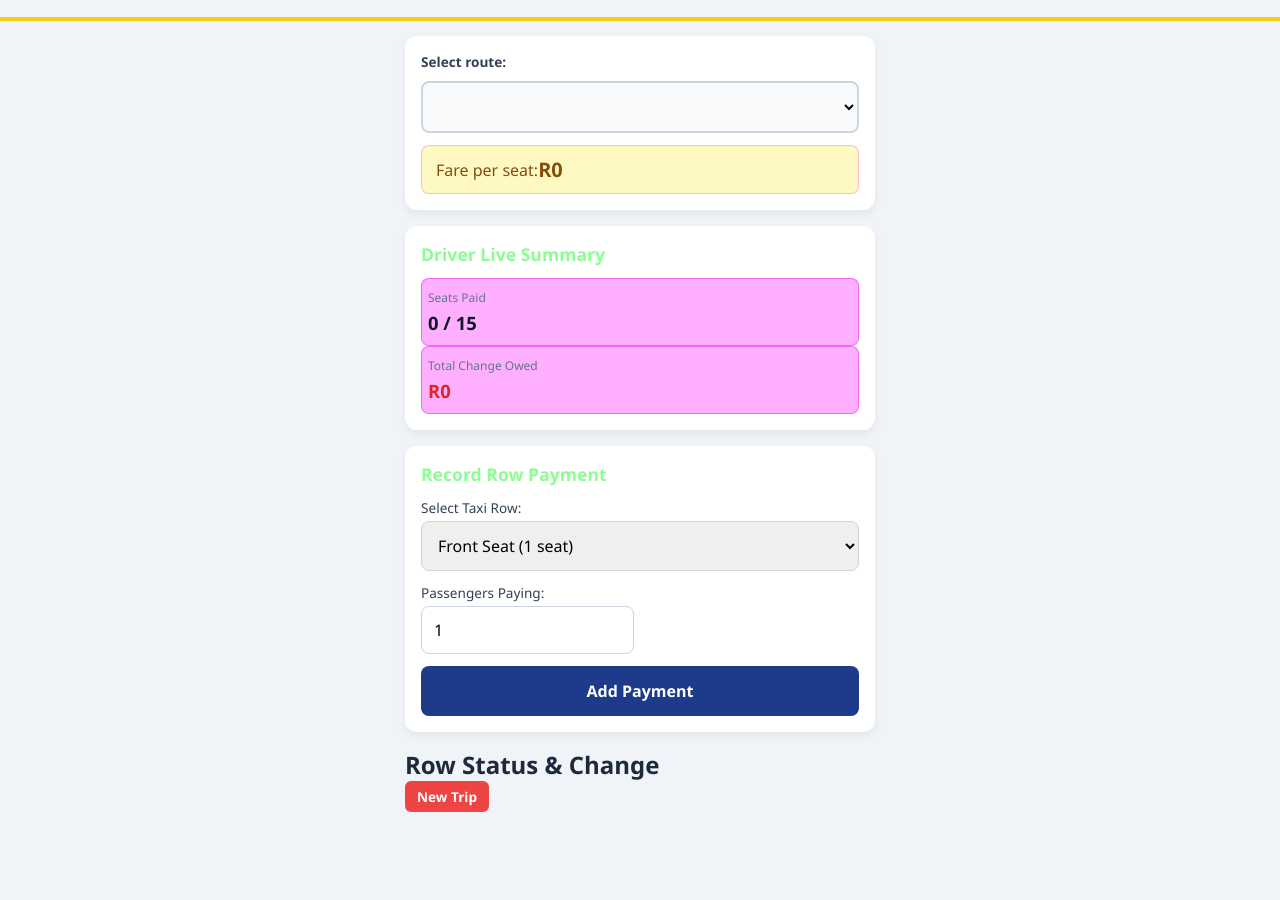
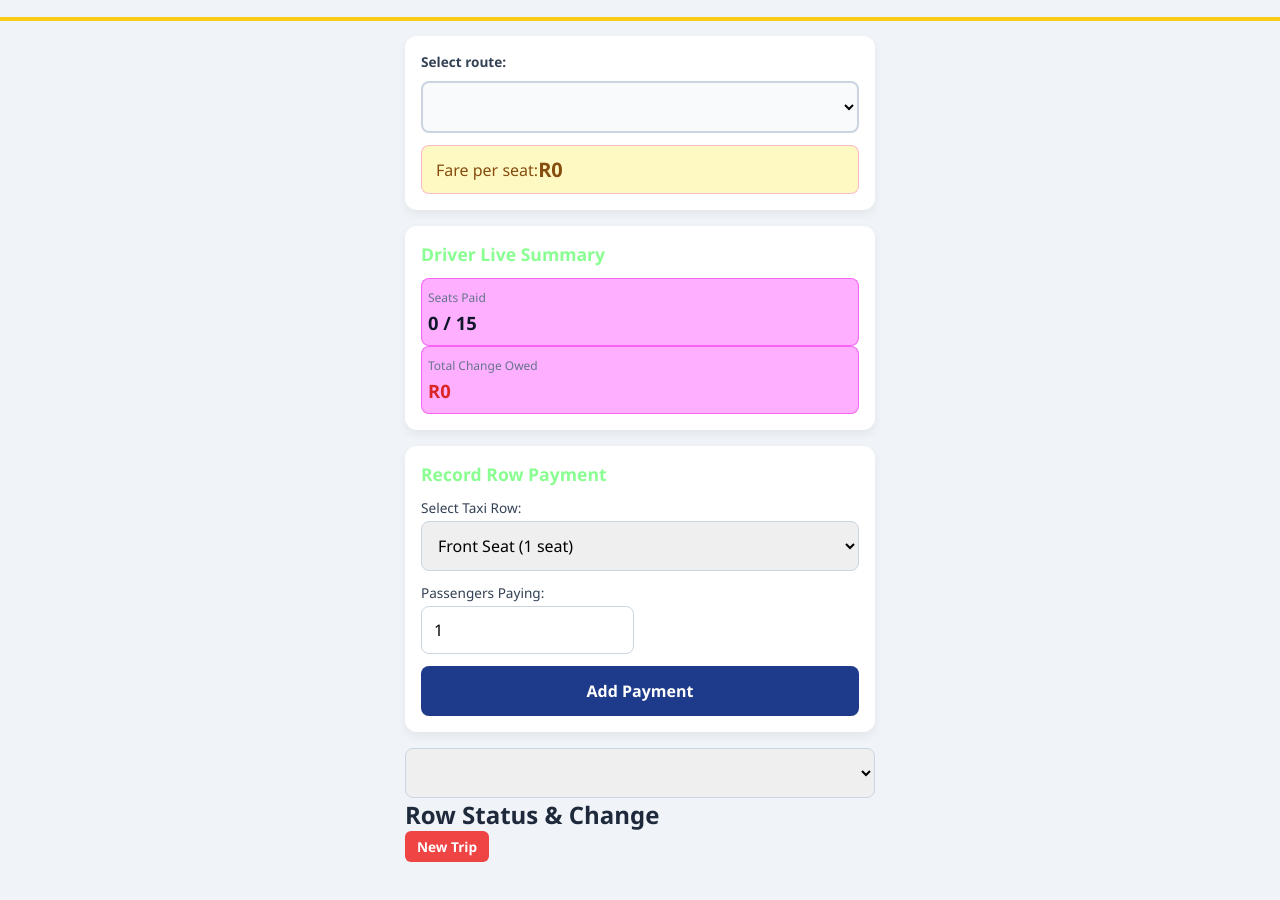
Before and after one commit to sharon0407/front--seat, a plain HTML site: page index.html in a window 1280 px wide. Shown: the part 88-988 px from the top of the page. Before the commit the page ends 955 px from the top, so only its background shows below. Drawn offline with Linux system fonts and the light colour scheme.

Commit message:
adding routes

```diff
--- a/index.html
+++ b/index.html
@@ -73,6 +73,9 @@
                 </form>
             </section>
 
+            <select id="route-select"></select>
+
+
 
             <section class="rows-section">
                 <div class="section-header">
```
